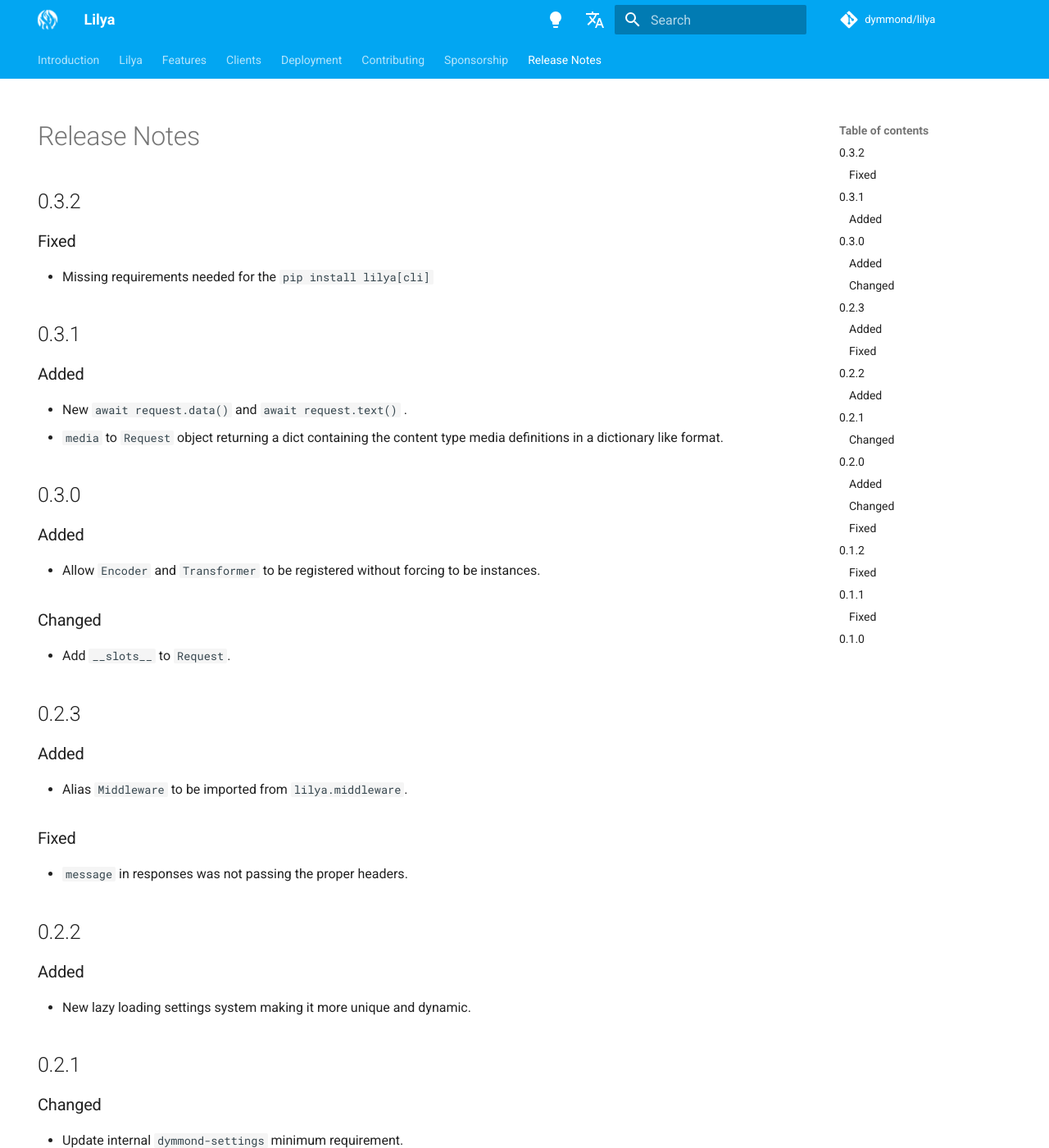
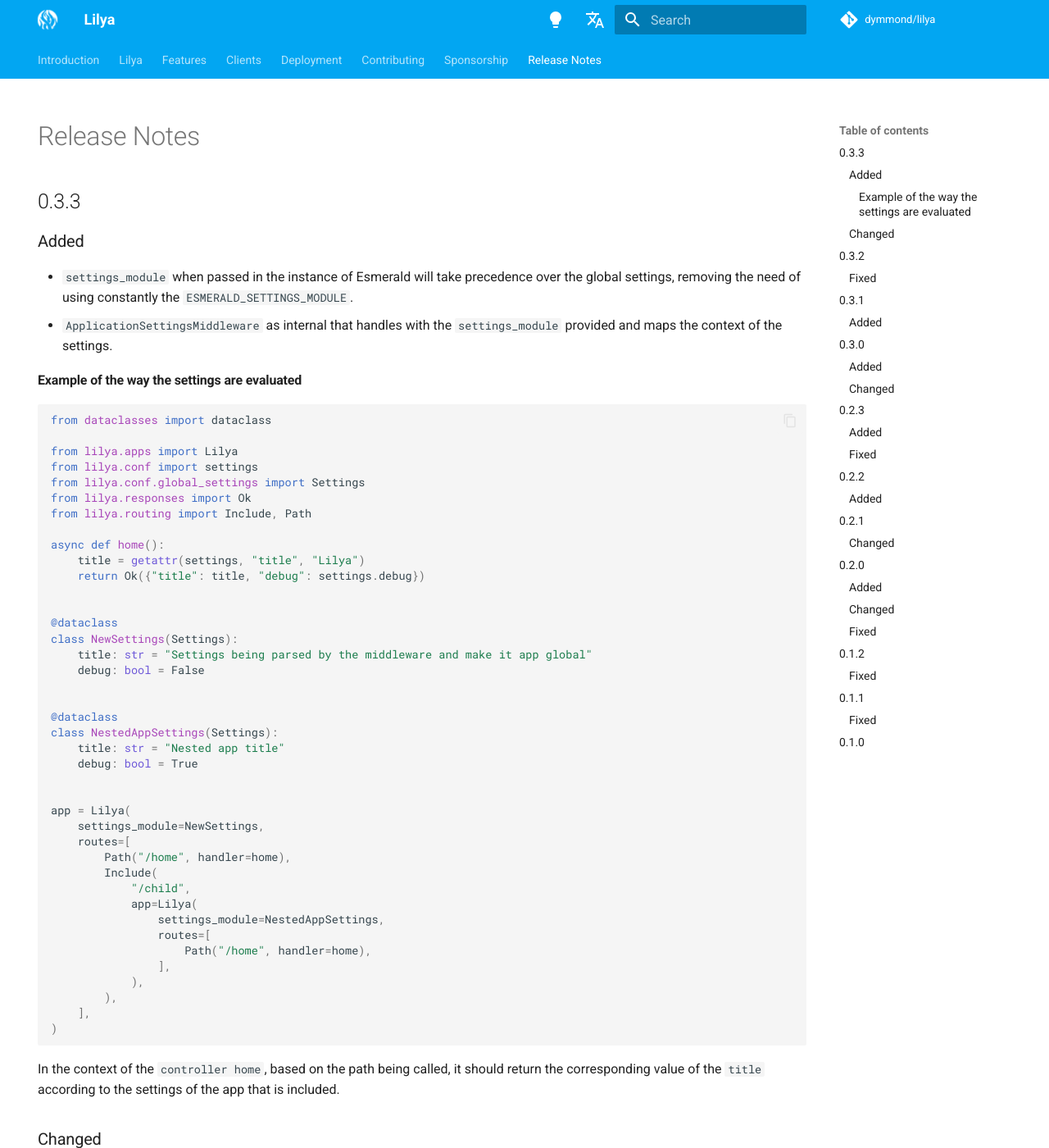
Before and after one commit to dymmond/lilya, an MkDocs documentation site: the page built from docs/release-notes.md, in a window 1280 px wide and 1400 px high. Shown: the whole window at 82% size. Built offline with MkDocs 1.6.1 and Material for MkDocs 9.7.7, drawn with Linux system fonts in a browser that asks for light colours; comment, search, counter and statistics services are not loaded; some of the changed text lies outside the part shown.

Commit message:
Release 0.3.3

````diff
--- a/docs/release-notes.md
+++ b/docs/release-notes.md
@@ -4,6 +4,67 @@ hide:
 ---
 
 # Release Notes
+
+## 0.3.3
+
+### Added
+
+- `settings_module` when passed in the instance of Esmerald will take precedence
+over the global settings, removing the need of using constantly the `ESMERALD_SETTINGS_MODULE`.
+- `ApplicationSettingsMiddleware` as internal that handles with the `settings_module` provided and maps
+the context of the settings.
+
+#### Example of the way the settings are evaluated
+
+```python
+from dataclasses import dataclass
+
+from lilya.apps import Lilya
+from lilya.conf import settings
+from lilya.conf.global_settings import Settings
+from lilya.responses import Ok
+from lilya.routing import Include, Path
+
+async def home():
+    title = getattr(settings, "title", "Lilya")
+    return Ok({"title": title, "debug": settings.debug})
+
+
+@dataclass
+class NewSettings(Settings):
+    title: str = "Settings being parsed by the middleware and make it app global"
+    debug: bool = False
+
+
+@dataclass
+class NestedAppSettings(Settings):
+    title: str = "Nested app title"
+    debug: bool = True
+
+
+app = Lilya(
+    settings_module=NewSettings,
+    routes=[
+        Path("/home", handler=home),
+        Include(
+            "/child",
+            app=Lilya(
+                settings_module=NestedAppSettings,
+                routes=[
+                    Path("/home", handler=home),
+                ],
+            ),
+        ),
+    ],
+)
+```
+
+In the context of the `controller home`, based on the path being called, it should return the
+corresponding value of the `title` according to the settings of the app that is included.
+
+### Changed
+
+- `createapp` directive `views.py` file generated renamed to `controllers.py`.
 
 ## 0.3.2
 
--- a/lilya/__init__.py
+++ b/lilya/__init__.py
@@ -1 +1 @@
-__version__ = "0.3.2"
+__version__ = "0.3.3"
````
